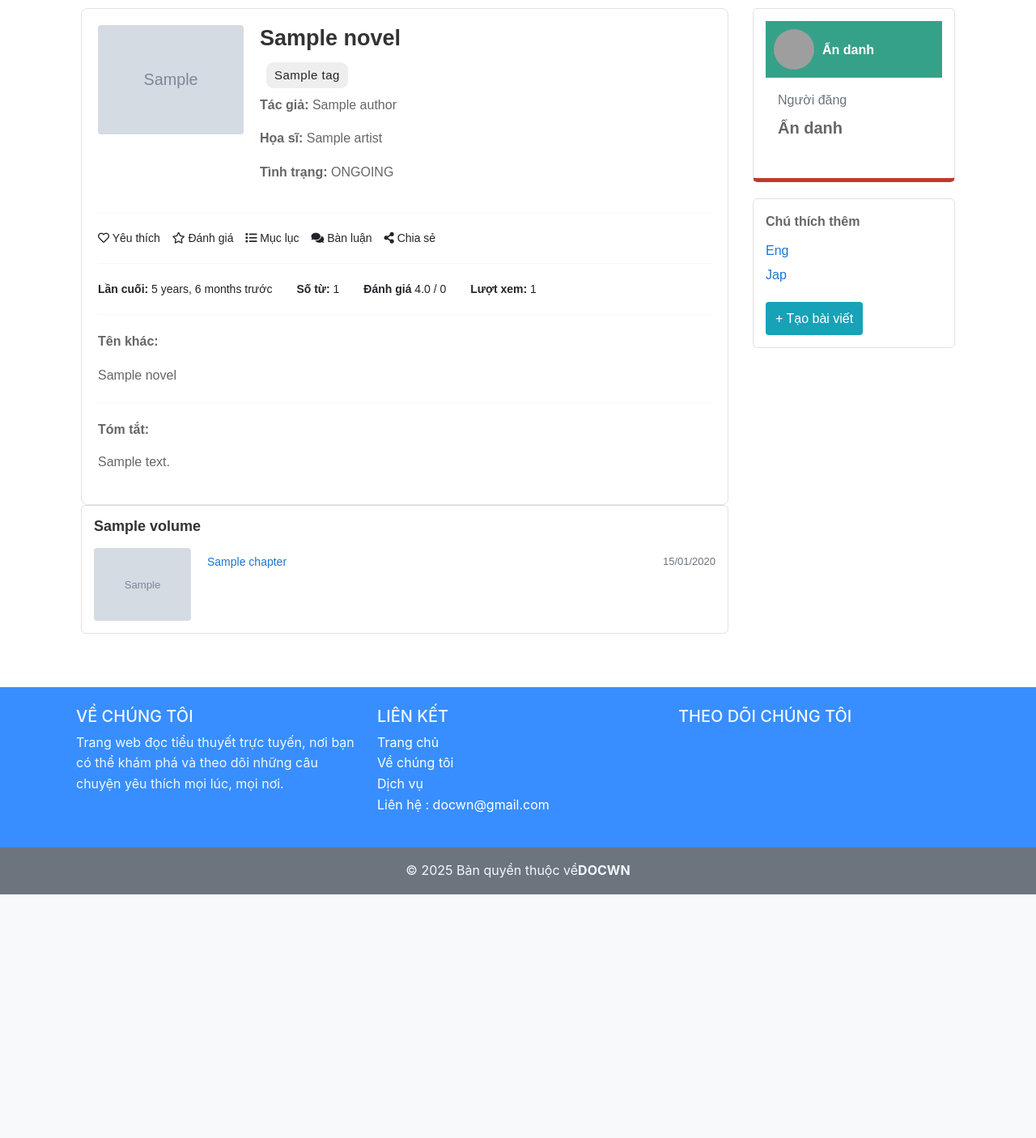
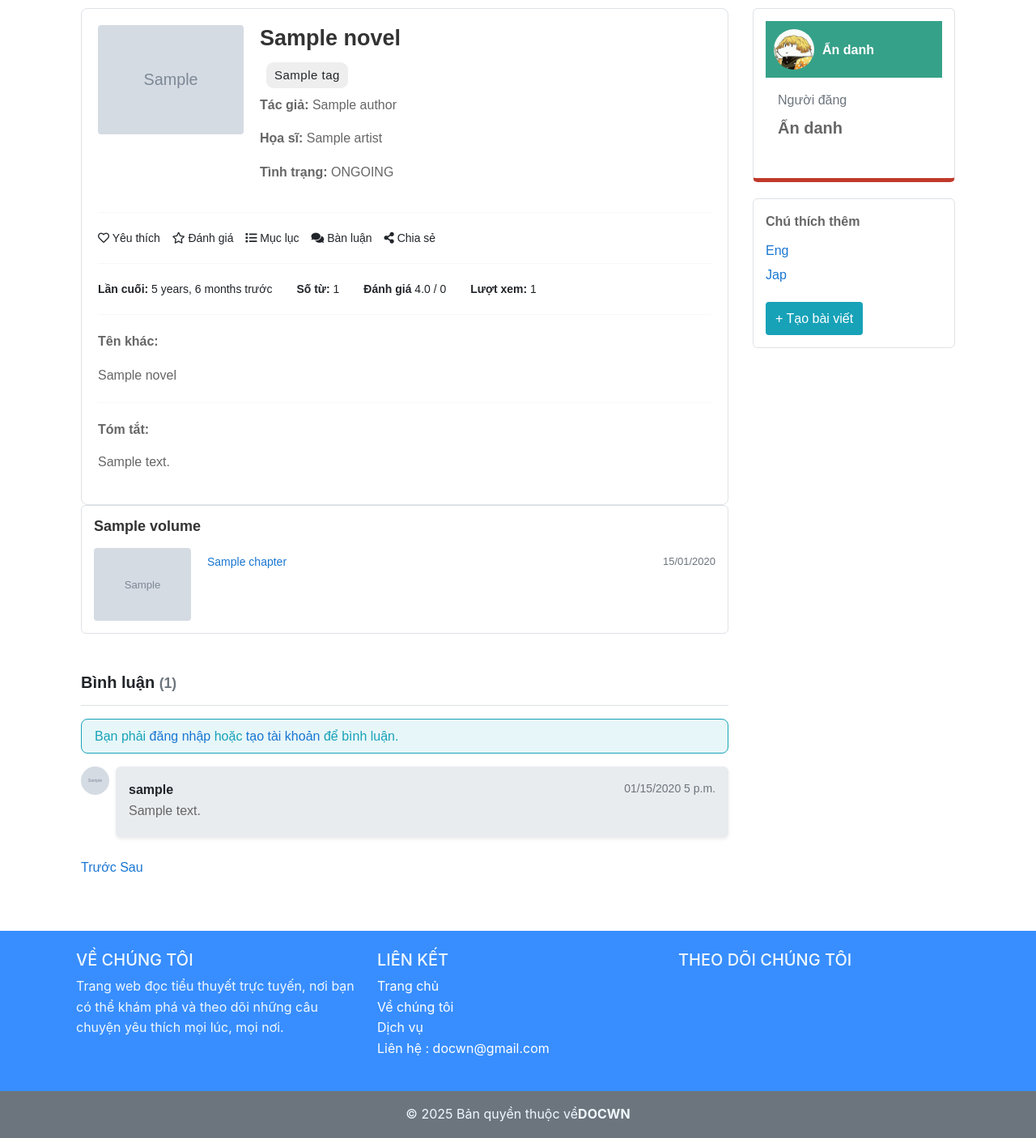
Before and after one commit to quanpa-0647/python-naitei25_docwn, a Django app: page /novels/sample/ in a window 1280 px wide. Shown: the part 150-1556 px from the top of the page at 81% size. Before the commit the page ends 1255 px from the top, so only its background shows below. Run offline with Django 5.2, Linux system fonts and the light colour scheme; tables that the repository leaves empty hold one stand-in row (values such as "Sample post"); grey boxes marked "Sample" are stand-in pictures; some libraries are stand-ins or nearby versions; grey boxes are pictures that could not be loaded.

Commit message:
Xem comment

```diff
--- a/constants.py
+++ b/constants.py
@@ -153,6 +153,7 @@
 
 # PAGINATOR
 PAGINATOR_TAG_LIST = 10  # Increased for better consistency
+PAGINATOR_COMMENT_LIST = 7
 PAGINATOR_COMMON_LIST = 10  # Increased for better consistency
 DEFAULT_PAGE_NUMBER = 1
 
--- a/interactions/services/comment_service.py
+++ b/interactions/services/comment_service.py
@@ -0,0 +1,17 @@
+from django.core.paginator import Paginator
+from interactions.models import Comment
+from constants import  PAGINATOR_COMMENT_LIST, DEFAULT_PAGE_NUMBER
+
+class CommentService:
+    @staticmethod
+    def get_novel_comments(novel, page=DEFAULT_PAGE_NUMBER):
+        """Lấy comment cha theo phân trang"""
+        comments_qs = Comment.objects.filter(
+            novel=novel,
+            parent_comment__isnull=True,
+            is_active=True
+        ).select_related("user").prefetch_related("replies__user").order_by("-created_at")
+
+        paginator = Paginator(comments_qs, PAGINATOR_COMMENT_LIST)
+        page_obj = paginator.get_page(page)
+        return page_obj
--- a/interactions/urls/ajax.py
+++ b/interactions/urls/ajax.py
@@ -11,4 +11,5 @@
         views.notification_mark_read,
         name='notification_mark_read'
     ),
+    path("<slug:novel_slug>/comments/", views.novel_comments, name="novel_comments"),
 ]
--- a/interactions/views/public/__init__.py
+++ b/interactions/views/public/__init__.py
@@ -1 +1,2 @@
 from .notification_view import *
+from .comment_view import *
--- /dev/null
+++ b/interactions/views/public/comment_view.py
@@ -0,0 +1,28 @@
+from django.shortcuts import get_object_or_404
+from django.utils.translation import gettext_lazy as _
+
+from novels.models import Novel
+from interactions.services.comment_service import CommentService
+from django.http import JsonResponse
+from django.template.loader import render_to_string
+from constants import DEFAULT_PAGE_NUMBER
+
+def novel_comments(request, novel_slug):
+    """API trả về HTML comment phân trang"""
+    page = request.GET.get("page", DEFAULT_PAGE_NUMBER)
+    novel = get_object_or_404(Novel, slug=novel_slug)
+
+    comments_page = CommentService.get_novel_comments(novel, page=page)
+
+    html = render_to_string("novels/includes/comment_list.html", {
+        "comments": comments_page,
+        "novel_slug": novel_slug
+    }, request=request)
+
+    return JsonResponse({
+        "html": html,
+        "has_next": comments_page.has_next(),
+        "has_prev": comments_page.has_previous(),
+        "page": comments_page.number,
+        "num_pages": comments_page.paginator.num_pages,
+    })
--- /dev/null
+++ b/static/interactions/css/comments.css
@@ -0,0 +1,5 @@
+.comment-avatar {
+  width: 35px;
+  height: 35px;
+  object-fit: cover;
+}
--- /dev/null
+++ b/static/interactions/js/comment.load.js
@@ -0,0 +1,16 @@
+document.addEventListener("click", function (e) {
+  if (e.target.closest(".view-more-replies")) {
+    const btn = e.target.closest(".view-more-replies");
+    const id = btn.dataset.id;
+    const replies = document.querySelector(`.extra-replies-${id}`);
+    if (replies) {
+      if (replies.classList.contains("d-none")) {
+        replies.classList.remove("d-none");
+        btn.innerHTML = `<i class="fas fa-chevron-up"></i> ${btn.dataset.hideText}`;
+      } else {
+        replies.classList.add("d-none");
+        btn.innerHTML = `<i class="fas fa-chevron-down"></i> ${btn.dataset.showText}`;
+      }
+    }
+  }
+});
--- /dev/null
+++ b/static/interactions/js/comment_pagination.js
@@ -0,0 +1,34 @@
+$(document).ready(function () {
+    const container = $("#comment-container");
+    const commentsUrl = container.data("url"); // URL từ data-url
+
+    function loadComments(page = 1) {
+        $.ajax({
+            url: `${commentsUrl}?page=${page}`,
+            type: "GET",
+            success: function (data) {
+                container.html(data.html);
+            },
+            error: function (xhr) {
+                console.error("Error loading comments:", xhr);
+            }
+        });
+    }
+
+    // Lần đầu load
+    loadComments();
+
+    // Bắt sự kiện phân trang (match class trong template)
+    $(document).on("click", ".paging_item[data-page]:not(.disabled)", function (e) {
+        e.preventDefault();
+        const page = $(this).data("page");
+
+        if ($(this).hasClass("disabled") || !page) {
+        return;
+        }
+
+        if (page) {
+            loadComments(page);
+        }
+    });
+});
--- /dev/null
+++ b/templates/novels/includes/comment_list.html
@@ -0,0 +1,117 @@
+{% load i18n %}
+
+<div class="comments-section mt-5">
+  <header class="sect-header border-bottom pb-2 mb-3">
+    <h5 class="fw-bold">
+      {% trans "Bình luận" %}
+      <span class="text-muted small">({{ comments.paginator.count }})</span>
+    </h5>
+  </header>
+
+  {% if user.is_authenticated %}
+    <form method="post" action="#" class="mb-4">
+      {% csrf_token %}
+      <div class="mb-2">
+        <textarea name="content" rows="3" class="form-control rounded-3 shadow-sm" placeholder="{% trans 'Nhập bình luận...'%}"></textarea>
+      </div>
+      <button type="submit" class="btn btn-primary btn-sm px-4 rounded-pill">{% trans "Đăng" %}</button>
+    </form>
+  {% else %}
+    <div class="alert alert-info py-2">
+      {% trans "Bạn phải " %}<a href="{% url 'accounts:login' %}">{% trans "đăng nhập " %}</a>{% trans "hoặc" %}
+      <a href="{% url 'accounts:register' %}">{% trans " tạo tài khoản" %}</a>{% trans " để bình luận." %}
+    </div>
+  {% endif %}
+
+  {% if comments %}
+    <ul class="list-unstyled">
+      {% for comment in comments %}
+        <li class="mb-4">
+          <div class="d-flex">
+            <div class="flex-shrink-0">
+              <img src="{{ comment.user.profile.get_avatar }}" alt="Avatar" class="rounded-circle me-2" width="35" height="35">
+            </div>
+            <div class="flex-grow-1">
+              <div class="bg-body-secondary p-3 rounded shadow-sm">
+                <div class="d-flex justify-content-between">
+                  <strong>{{ comment.user.username }}</strong>
+                  <span class="text-muted small">{{ comment.created_at|date:"SHORT_DATETIME_FORMAT" }}</span>
+                </div>
+                <p class="mb-1">{{ comment.content }}</p>
+              </div>
+
+              {% if comment.get_replies %}
+                <ul class="list-unstyled ms-5 mt-2">
+                  {% for reply in comment.get_replies|slice:":2" %}
+                    <li class="mb-2">
+                      <div class="d-flex">
+                        <div class="flex-shrink-0">
+                          <img src="{{ comment.user.profile.get_avatar }}" alt="Avatar" class="rounded-circle me-2">
+                        </div>
+                        <div class="flex-grow-1">
+                          <div class="bg-body border p-2 rounded">
+                            <div class="d-flex justify-content-between">
+                              <strong>{{ reply.user.username }}</strong>
+                              <span class="text-muted small">{{ reply.created_at|date:"SHORT_DATETIME_FORMAT" }}</span>
+                            </div>
+                            <p class="mb-1">{{ reply.content }}</p>
+                          </div>
+                        </div>
+                      </div>
+                    </li>
+                  {% endfor %}
+                  {% if comment.get_replies|length > 2 %}
+                    <button class="btn btn-link btn-sm text-decoration-none view-more-replies"
+                            data-id="{{ comment.id }}"
+                            data-show-text="{% trans 'Xem thêm' %}"
+                            data-hide-text="{% trans 'Ẩn bớt' %}">
+                        <i class="fas fa-chevron-down"></i>
+                        Xem thêm
+                    </button>
+                    <ul class="list-unstyled ms-4 d-none extra-replies-{{ comment.id }}">
+                        {% for reply in comment.get_replies|slice:"2:" %}
+                        <li class="mb-2">
+                            <div class="d-flex">
+                                <div class="flex-shrink-0">
+                                <img src="{{ comment.user.profile.get_avatar }}" alt="Avatar" class="rounded-circle me-2">
+                                </div>
+                                <div class="flex-grow-1">
+                                <div class="bg-body border p-2 rounded">
+                                    <div class="d-flex justify-content-between">
+                                    <strong>{{ reply.user.username }}</strong>
+                                    <span class="text-body-secondary small">{{ reply.created_at|date:"SHORT_DATETIME_FORMAT" }}</span>
+                                    </div>
+                                    <p class="mb-1">{{ reply.content }}</p>
+                                </div>
+                                </div>
+                            </div>
+                        </li>
+                        {% endfor %}
+                    </ul>
+                    {% endif %}
+                </ul>
+              {% endif %}
+            </div>
+          </div>
+        </li>
+      {% endfor %}
+    </ul>
+  {% else %}
+    <p class="text-muted fst-italic">{% trans "Chưa có bình luận nào." %}</p>
+  {% endif %}
+    <div class="pagination-footer mt-3">
+        <div class="pagination_wrap">
+            {% if comments.has_previous %}
+                <a href="#" class="paging_item paging_prevnext prev" data-page="{{ comments.previous_page_number }}">{% trans "Trước" %}</a>
+            {% else %}
+                <a class="paging_item paging_prevnext prev disabled">{% trans "Trước" %}</a>
+            {% endif %}
+
+            {% if comments.has_next %}
+                <a href="#" class="paging_item paging_prevnext next" data-page="{{ comments.next_page_number }}">{% trans "Sau" %}</a>
+            {% else %}
+                <a class="paging_item paging_prevnext next disabled">{% trans "Sau" %}</a>
+            {% endif %}
+        </div>
+    </div>
+</div>
--- a/templates/novels/pages/novel_detail.html
+++ b/templates/novels/pages/novel_detail.html
@@ -6,7 +6,10 @@
 {% block head %}
 <link rel="stylesheet" href="{% static 'novels/css/novel.detail.css' %}">
 <link rel="stylesheet" href="{% static 'novels/css/fontawesome.all.min.css' %}">
+<link rel="stylesheet" href="{% static 'interactions/css/comments.css' %}">
 <script src="{% static 'novels/js/jquery.min.js' %}"></script>
+<script src="{% static 'interactions/js/comment.load.js' %}"></script>
+<script src="{% static 'interactions/js/comment_pagination.js' %}"></script>
 <script src="{% static 'novels/js/summary-toggle.js' %}" defer></script>
 <script src="{% static 'novels/js/chapter-toggle.js' %}" defer></script>
 <script src="{% static 'novels/js/toc-popup.js' %}" defer></script>
@@ -33,6 +36,10 @@
         </div>
 
         {% include "novels/includes/volume_list.html" %}
+
+        <div id="comment-container"
+        data-url="{% url 'interactions:novel_comments' novel.slug %}">
+        </div>
       </div>
 
       {% include "novels/includes/sidebar.html" %}
```
Also changed, not shown: interactions/management/commands/replies_comment.py (added, +58 -0 lines), interactions/management/commands/sheet_commet.py (added, +48 -0 lines), interactions/tests/test_services/test_comment_service.py (added, +36 -0 lines), interactions/tests/test_views/test_novel_comments_views.py (added, +67 -0 lines), novels/views/public/novel_view.py (line endings or trailing spaces), static/images/default-avatar.png (added).
